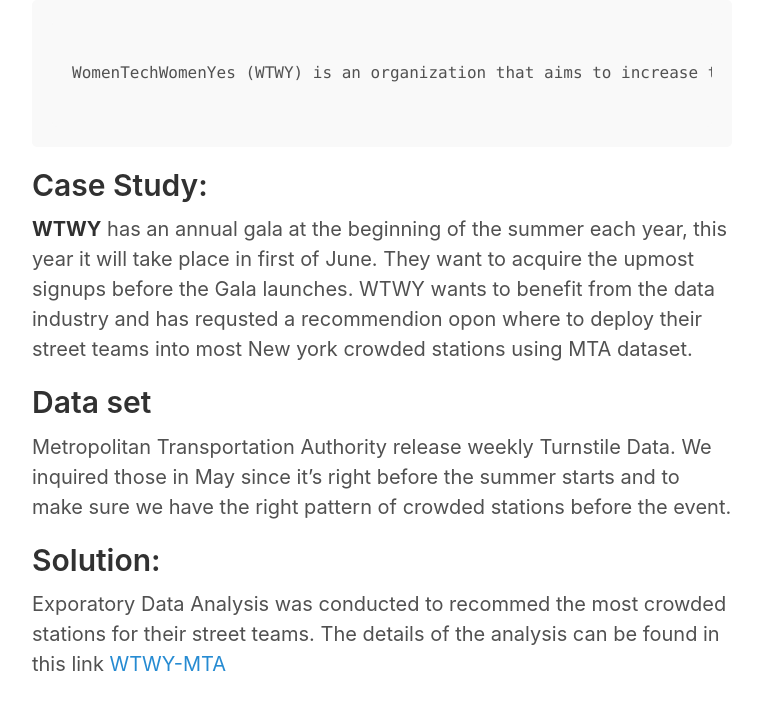
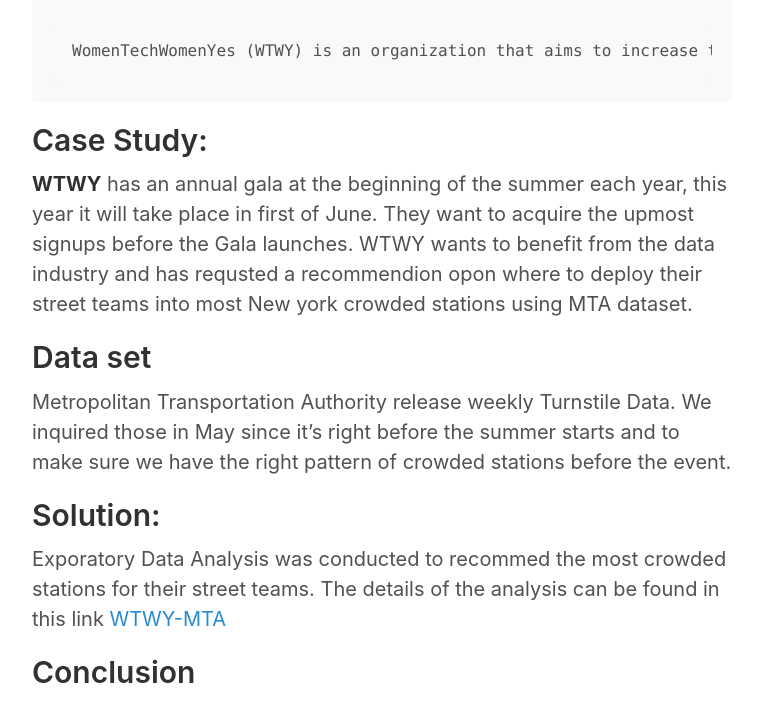
Before and after one commit to Meaad96s/blog, a Jekyll site: the page built from _posts/2019-09-05-Project 1.md, in a window 1280 px wide. Shown: the part 583-1286 px from the top of the page, without its empty margins (258-1019 px from the left). Built offline with Jekyll 4.4.1, drawn with Linux system fonts in a browser that asks for light colours; a file with an impossible date is left out.

````diff
--- a/_posts/2019-09-05-Project 1.md
+++ b/_posts/2019-09-05-Project 1.md
@@ -5,11 +5,11 @@ title: Project 1 | EDA for WTWY
 ![NY-MTA](https://user-images.githubusercontent.com/20974667/64476649-19d3f200-d19a-11e9-9761-f0553f820a72.png)
 
 ```
+WomenTechWomenYes (WTWY) is an organization that aims to increase the capacity of women in the technology field.
+```
 
-WomenTechWomenYes (WTWY) is an organization that aims to increase the capacity of women in the technology field.
+## Case Study:
 
-```
-## Case Study:
 
 **WTWY** has an annual gala at the beginning of the summer each year, this year it will take place in first of June. They want to acquire the upmost signups before the Gala launches. WTWY wants to benefit from the data industry and has requsted a recommendion opon where to deploy their street teams into most New york crowded stations using MTA dataset.
 
````
